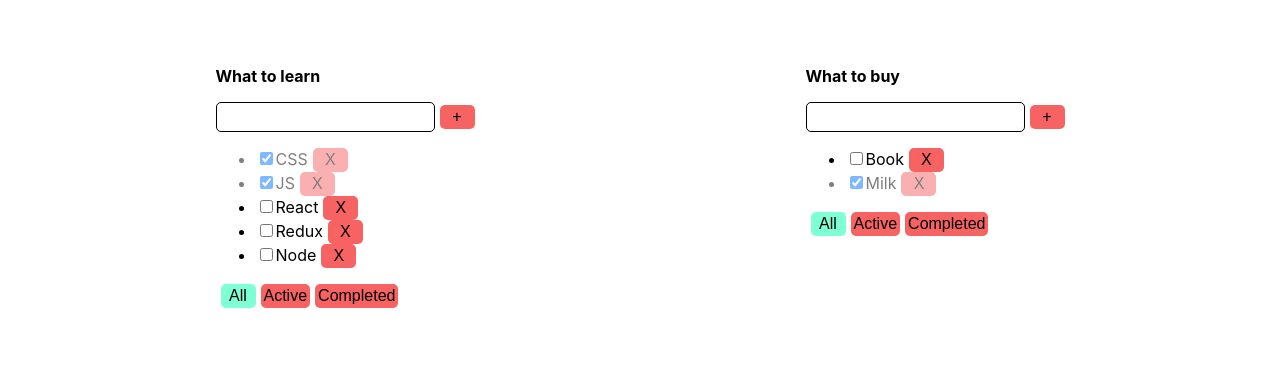
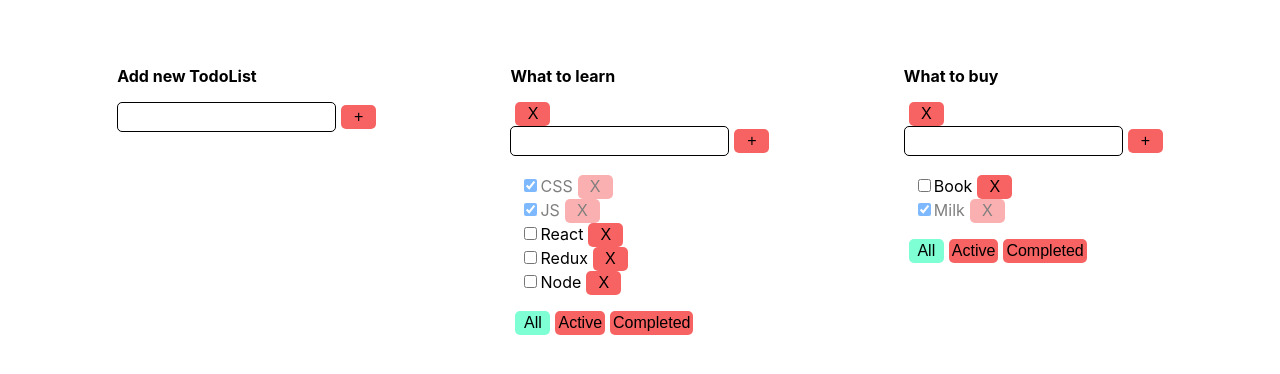
Before and after one commit to aislamtime/todolist-ts, a React (Create React App) app: page / in a window 1280 px wide. Shown: the top 374 px of the page. Built offline with nearby package versions, Linux system fonts and the light colour scheme.

Commit message:
Added component 'EditableSpan'

```diff
--- a/src/App.css
+++ b/src/App.css
@@ -1,5 +1,10 @@
 * {
 	font-size: 16px;
+}
+ul,
+li {
+	list-style: none;
+	padding: 0 5px;
 }
 #root {
 	padding: 50px;
@@ -15,6 +20,17 @@ input {
 	border-radius: 5px;
 	padding: 5px;
 	font-size: 16px;
+	margin-bottom: 3px;
+}
+input.editableSpan {
+	max-width: 165px;
+	/*border: 1px solid black;*/
+}
+/*input.editableSpan:focus {
+	border: none;
+}*/
+span {
+	margin-bottom: 3px;
 }
 button {
 	padding: 3px;
--- a/src/App.tsx
+++ b/src/App.tsx
@@ -2,6 +2,7 @@ import React, { useState } from 'react';
 import ts from 'typescript';
 import { v1 } from 'uuid';
 import './App.css';
+import { AddItemForm } from './components/AddItemForm/AddItemForm';
 import { Button } from './components/Button/Button';
 import { Input } from './components/Input/Input';
 import { TodoList } from './components/TodoList/TodoList';
@@ -48,6 +49,14 @@ function App() {
             setAllTasks({ ...allTasks });
         }
     };
+    const changeTitle = (id: string, title: string, todoListId: string) => {
+        let tasks = allTasks[todoListId];
+        let task = tasks.find((t) => t.id === id);
+        if (task) {
+            task.name = title;
+            setAllTasks({ ...allTasks });
+        }
+    };
 
     const changeFilter = (value: FilterValuesType, todoListId: string) => {
         let todoList = todoLists.find((tl) => tl.id === todoListId);
@@ -79,8 +88,33 @@ function App() {
         ],
     });
 
+    const addTodoList = (title: string) => {
+        const todoList: TodoListType = {
+            id: v1(),
+            title: title,
+            filter: 'all'
+        }
+        setAllTasks({
+            ...allTasks,
+            [todoList.id]: []
+        })
+        setTodoLists([todoList, ...todoLists])
+    }
+    const removeTodoList = (id: string) => {
+        const allTodoLists = todoLists.filter(tl => tl.id !== id)
+        delete allTasks[id]
+
+        setAllTasks({ ...allTasks })
+        setTodoLists([...allTodoLists])
+    }
+
     return (
         <div className='App'>
+            <div>
+                <h3>Add new TodoList</h3>
+                <AddItemForm addItem={addTodoList} />
+            </div>
+
             {todoLists.map((tl) => {
                 let filteredTasks: Array<TaskType> = [...allTasks[tl.id]];
 
@@ -99,14 +133,16 @@ function App() {
                 return (
                     <TodoList
                         key={tl.id}
-                        id={tl.id}
+                        todoListId={tl.id}
                         title={tl.title}
                         tasks={filteredTasks}
                         addTask={addTask}
                         removeTask={removeTask}
                         changeFilter={changeFilter}
                         changeTaskStatus={changeStatus}
+                        changeTaskTitle={changeTitle}
                         filter={tl.filter}
+                        removeTodoList={removeTodoList}
                     />
                 );
             })}
--- /dev/null
+++ b/src/components/AddItemForm/AddItemForm.tsx
@@ -0,0 +1,35 @@
+import React, { useState } from 'react';
+import { Button } from '../Button/Button';
+import { Input } from '../Input/Input';
+
+type AddItemFormPropsType = {
+    addItem: (title: string) => void
+}
+export function AddItemForm(props: AddItemFormPropsType) {
+    let [title, setTitle] = useState('');
+    let [error, setError] = useState<string>('');
+
+    const addTaskHandler = () => {
+        if (title.trim() !== '') {
+            props.addItem(title);
+            setTitle('');
+            setError('');
+        } else {
+            setError('Message is require!');
+        }
+    };
+
+    return (
+        <div>
+            <Input
+                title={title}
+                setTitle={setTitle}
+                callBack={addTaskHandler}
+                setError={setError}
+                className={error && 'error'}
+            />
+            <Button name='+' click={addTaskHandler} />
+            {error && <div className='errorMessage'>{error}</div>}
+        </div>
+    )
+}
--- /dev/null
+++ b/src/components/EditableSpan/EditableSpan.tsx
@@ -0,0 +1,36 @@
+import React, { KeyboardEvent, ChangeEvent, useState } from "react";
+
+type EditableSpanPropsType = {
+    title: string
+    onChange: (title: string) => void
+}
+export function EditableSpan(props: EditableSpanPropsType) {
+    let [editMode, setEditMode] = useState(false)
+    let [title, setTitle] = useState('')
+
+    const activateEditMode = () => {
+        setEditMode(true);
+        setTitle(props.title)
+    }
+    const activateViewMode = () => {
+        setEditMode(false)
+        props.onChange(title)
+    }
+    const onEnterHandler = (e: KeyboardEvent<HTMLInputElement>) => {
+        if (e.key === 'Enter') {
+            activateViewMode()
+        }
+    }
+    const onChangeHandler = (e: ChangeEvent<HTMLInputElement>) => setTitle(e.currentTarget.value)
+
+
+    return editMode
+        ? <input
+            value={title}
+            className={'editableSpan'}
+            onBlur={activateViewMode}
+            onChange={onChangeHandler}
+            onKeyDown={onEnterHandler}
+            autoFocus />
+        : <span onDoubleClick={activateEditMode} >{props.title}</span>
+}
--- a/src/components/TodoList/TodoList.tsx
+++ b/src/components/TodoList/TodoList.tsx
@@ -1,37 +1,53 @@
 import React, { KeyboardEvent, ChangeEvent, useState } from 'react';
 import { v1 } from 'uuid';
 import { FilterValuesType, TaskType } from '../../App';
+import { AddItemForm } from '../AddItemForm/AddItemForm';
 import { Button } from '../Button/Button';
+import { EditableSpan } from '../EditableSpan/EditableSpan';
 import { Input } from '../Input/Input';
 
 type TodoListPropsType = {
-    id: string;
+    todoListId: string;
     title: string;
     tasks: Array<TaskType>;
     addTask: (title: string, todoListId: string) => void;
     removeTask: (taskId: string, todoListId: string) => void;
     changeFilter: (filter: FilterValuesType, todoListId: string) => void;
     changeTaskStatus: (id: string, isDone: boolean, todoListId: string) => void;
+    changeTaskTitle: (id: string, title: string, todoListId: string) => void;
     filter: FilterValuesType;
+    removeTodoList: (id: string) => void
 };
 
 export function TodoList(props: TodoListPropsType) {
+
+    const addTask = (title: string) => {
+        props.addTask(title, props.todoListId)
+    }
+
+    const removeTodoList = () => {
+        props.removeTodoList(props.todoListId)
+    }
     return (
         <div>
             <TodoListTitle title={props.title} />
+            <Button name={'X'} click={removeTodoList} />
 
-            <AddItemForm id={props.id} addTask={props.addTask} />
+            <AddItemForm addItem={addTask} />
 
             <ul>
                 {props.tasks.map((task) => {
 
                     const onChangeStatusHandler = (e: ChangeEvent<HTMLInputElement>) => {
                         const newIsDone = e.currentTarget.checked;
-                        props.changeTaskStatus(task.id, newIsDone, props.id);
+                        props.changeTaskStatus(task.id, newIsDone, props.todoListId);
+                    };
+                    const onChangeTitleHandler = (title: string) => {
+                        props.changeTaskTitle(task.id, title, props.todoListId);
                     };
 
                     const onRemoveClickHandler = () => {
-                        props.removeTask(task.id, props.id);
+                        props.removeTask(task.id, props.todoListId);
                     };
 
                     return (
@@ -41,7 +57,7 @@ export function TodoList(props: TodoListPropsType) {
                                 onChange={onChangeStatusHandler}
                                 checked={task.isDone}
                             />
-                            <span>{task.name}</span>
+                            <EditableSpan title={task.name} onChange={onChangeTitleHandler} />
                             {/*Кнопка которая удаляет таск*/}
                             <Button name={'X'} click={onRemoveClickHandler} />
                         </li>
@@ -53,17 +69,17 @@ export function TodoList(props: TodoListPropsType) {
                 <Button
                     className={props.filter === 'all' ? 'active' : ''}
                     name={'All'}
-                    click={() => props.changeFilter('all', props.id)}
+                    click={() => props.changeFilter('all', props.todoListId)}
                 />
                 <Button
                     className={props.filter === 'active' ? 'active' : ''}
                     name={'Active'}
-                    click={() => props.changeFilter('active', props.id)}
+                    click={() => props.changeFilter('active', props.todoListId)}
                 />
                 <Button
                     className={props.filter === 'completed' ? 'active' : ''}
                     name={'Completed'}
-                    click={() => props.changeFilter('completed', props.id)}
+                    click={() => props.changeFilter('completed', props.todoListId)}
                 />
             </div>
         </div>
@@ -76,36 +92,3 @@ type TitlePropsType = {
 function TodoListTitle(props: TitlePropsType) {
     return <h3>{props.title}</h3>;
 }
-
-type AddItemFormPropsType = {
-    addTask: (title: string, id: string) => void
-    id: string
-}
-export function AddItemForm(props: AddItemFormPropsType) {
-    let [title, setTitle] = useState('');
-    let [error, setError] = useState<string>('');
-
-    const addTaskHandler = () => {
-        if (title.trim() !== '') {
-            props.addTask(title, props.id);
-            setTitle('');
-            setError('');
-        } else {
-            setError('Message is require!');
-        }
-    };
-
-    return (
-        <div>
-            <Input
-                title={title}
-                setTitle={setTitle}
-                callBack={addTaskHandler}
-                setError={setError}
-                className={error && 'error'}
-            />
-            <Button name='+' click={addTaskHandler} />
-            {error && <div className='errorMessage'>{error}</div>}
-        </div>
-    )
-}
```
